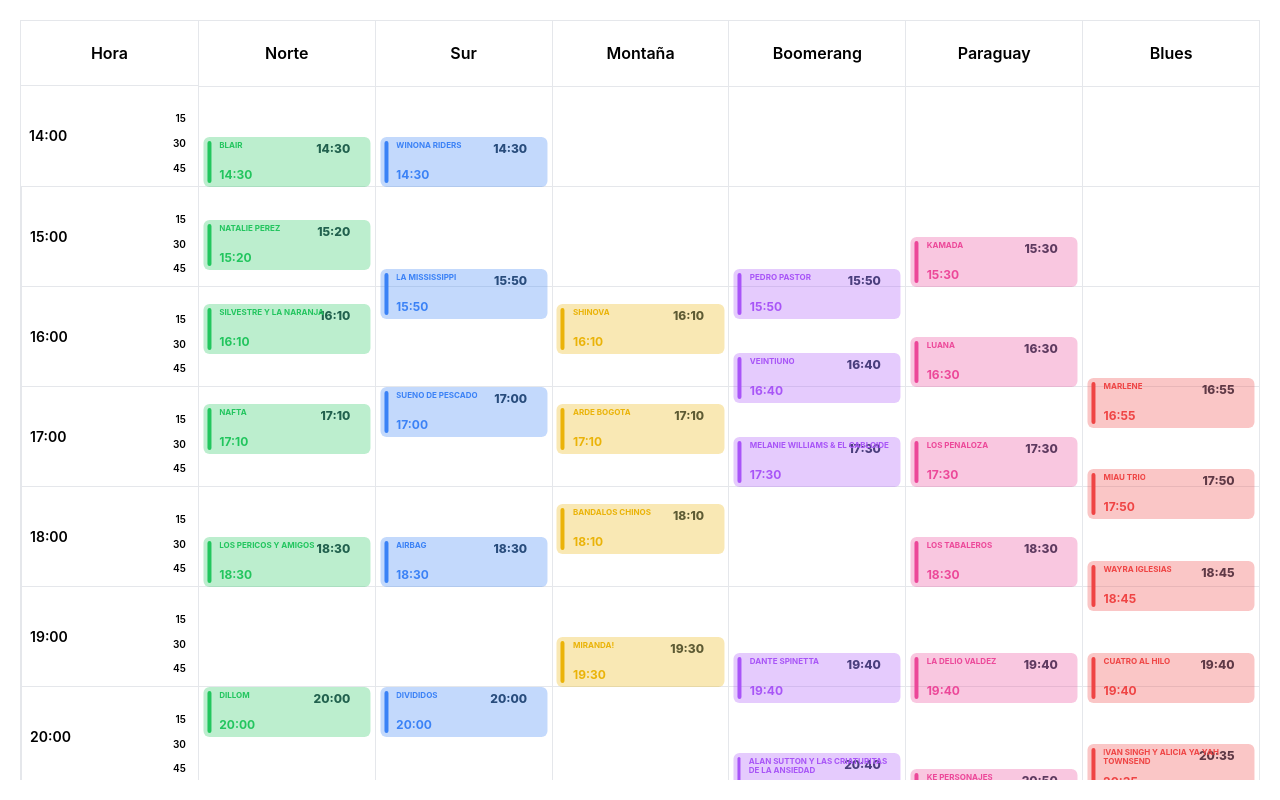
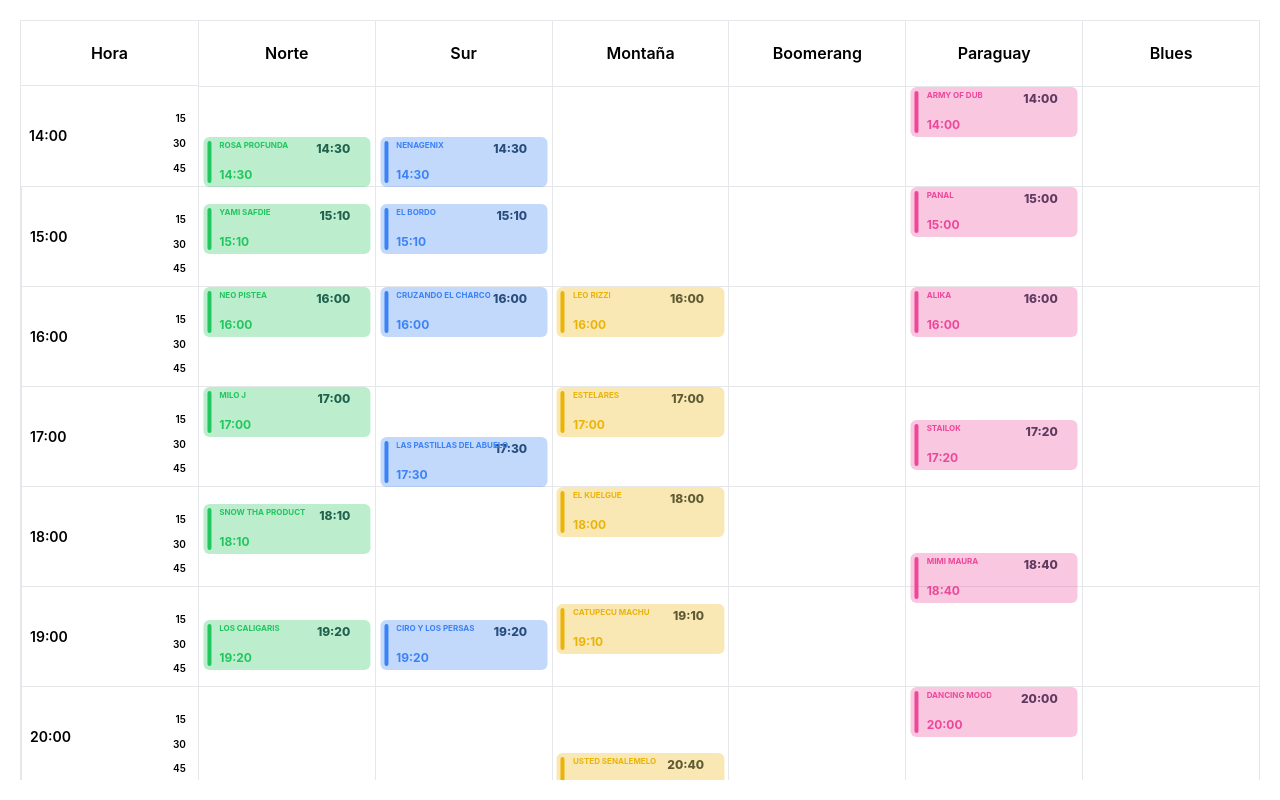
Before and after one commit to hernan-dp/cosquin, a React (Vite) app: page / in a window 1280 px wide. Built offline with nearby package versions, Linux system fonts and the light colour scheme.

Commit message:
Actualizar grilla.ts

```diff
--- a/src/constants/grilla.ts
+++ b/src/constants/grilla.ts
@@ -6,6 +6,55 @@
   scene: string;
 };
 
+
+const eventsDay2Norte = [
+  { title: "DAMAS GRATIS", time: "0:30", scene: "Norte" },
+  { title: "DUKI", time: "22:50", scene: "Norte" },
+  { title: "YSY A", time: "21:00", scene: "Norte" },
+  { title: "LOS CALIGARIS", time: "19:20", scene: "Norte" },
+  { title: "SNOW THA PRODUCT", time: "18:10", scene: "Norte" },
+  { title: "MILO J", time: "17:00", scene: "Norte" },
+  { title: "NEO PISTEA", time: "16:00", scene: "Norte" },
+  { title: "YAMI SAFDIE", time: "15:10", scene: "Norte" },
+  { title: "ROSA PROFUNDA", time: "14:30", scene: "Norte" }
+];
+
+// Day 2 - Escenario Sur
+const eventsDay2Sur = [
+  { title: "BRESH", time: "02:10", scene: "Sur" },
+  { title: "MOLOTOV", time: "00:55", scene: "Sur" },
+  { title: "LAS PELOTAS", time: "23:25", scene: "Sur" },
+  { title: "SLASH ft. MYLES KENNEDY AND THE CONSPIRATORS", time: "21:30", scene: "Sur" },
+  { title: "CIRO Y LOS PERSAS", time: "19:20", scene: "Sur" },
+  { title: "LAS PASTILLAS DEL ABUELO", time: "17:30", scene: "Sur" },
+  { title: "CRUZANDO EL CHARCO", time: "16:00", scene: "Sur" },
+  { title: "EL BORDO", time: "15:10", scene: "Sur" },
+  { title: "NENAGENIX", time: "14:30", scene: "Sur" }
+];
+
+// Day 2 - Escenario Montaña
+const eventsDay2Montaña = [
+  { title: "ANITA B. QUEEN", time: "01:20", scene: "Montaña" },
+  { title: "STEVE AOKI", time: "23:40", scene: "Montaña" },
+  { title: "PECES RAROS", time: "22:10", scene: "Montaña" },
+  { title: "USTED SEÑALEMELO", time: "20:40", scene: "Montaña" },
+  { title: "CATUPECU MACHU", time: "19:10", scene: "Montaña" },
+  { title: "EL KUELGUE", time: "18:00", scene: "Montaña" },
+  { title: "ESTELARES", time: "17:00", scene: "Montaña" },
+  { title: "LEO RIZZI", time: "16:00", scene: "Montaña" }
+];
+
+// Day 2 - Escenario Paraguay
+const eventsDay2Paraguay = [
+  { title: "ALBOROSIE", time: "23:20", scene: "Paraguay" },
+  { title: "DON CARLOS", time: "21:40", scene: "Paraguay" },
+  { title: "DANCING MOOD", time: "20:00", scene: "Paraguay" },
+  { title: "MIMI MAURA", time: "18:40", scene: "Paraguay" },
+  { title: "STAILOK", time: "17:20", scene: "Paraguay" },
+  { title: "ALIKA", time: "16:00", scene: "Paraguay" },
+  { title: "PANAL", time: "15:00", scene: "Paraguay" },
+  { title: "ARMY OF DUB", time: "14:00", scene: "Paraguay" }
+];
 const events1 = [
   {
     title: "LOS AUTÉNTICOS DECADENTES",
@@ -119,12 +168,10 @@
 ];
 
 export const ALL_EVENTS = [
-  ...events1,
-  ...event2,
-  ...eventsMontaña,
-  ...eventsBoomerang,
-  ...eventsParaguay,
-  ...eventsCasitaDeBlues,
+  ...eventsDay2Norte,
+  ...eventsDay2Sur,
+  ...eventsDay2Montaña,
+  ...eventsDay2Paraguay
 ];
 
 export const SCENES = [
```
